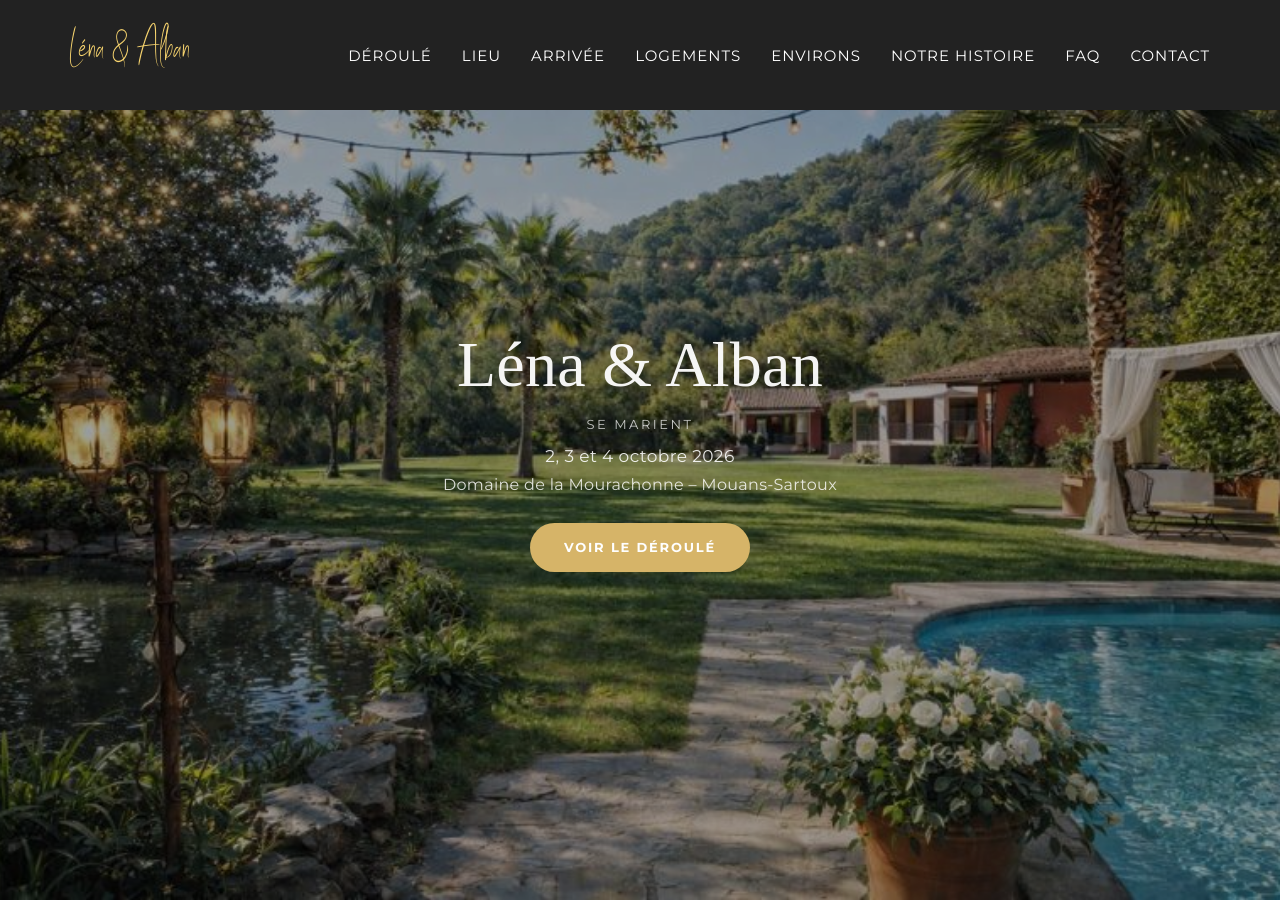
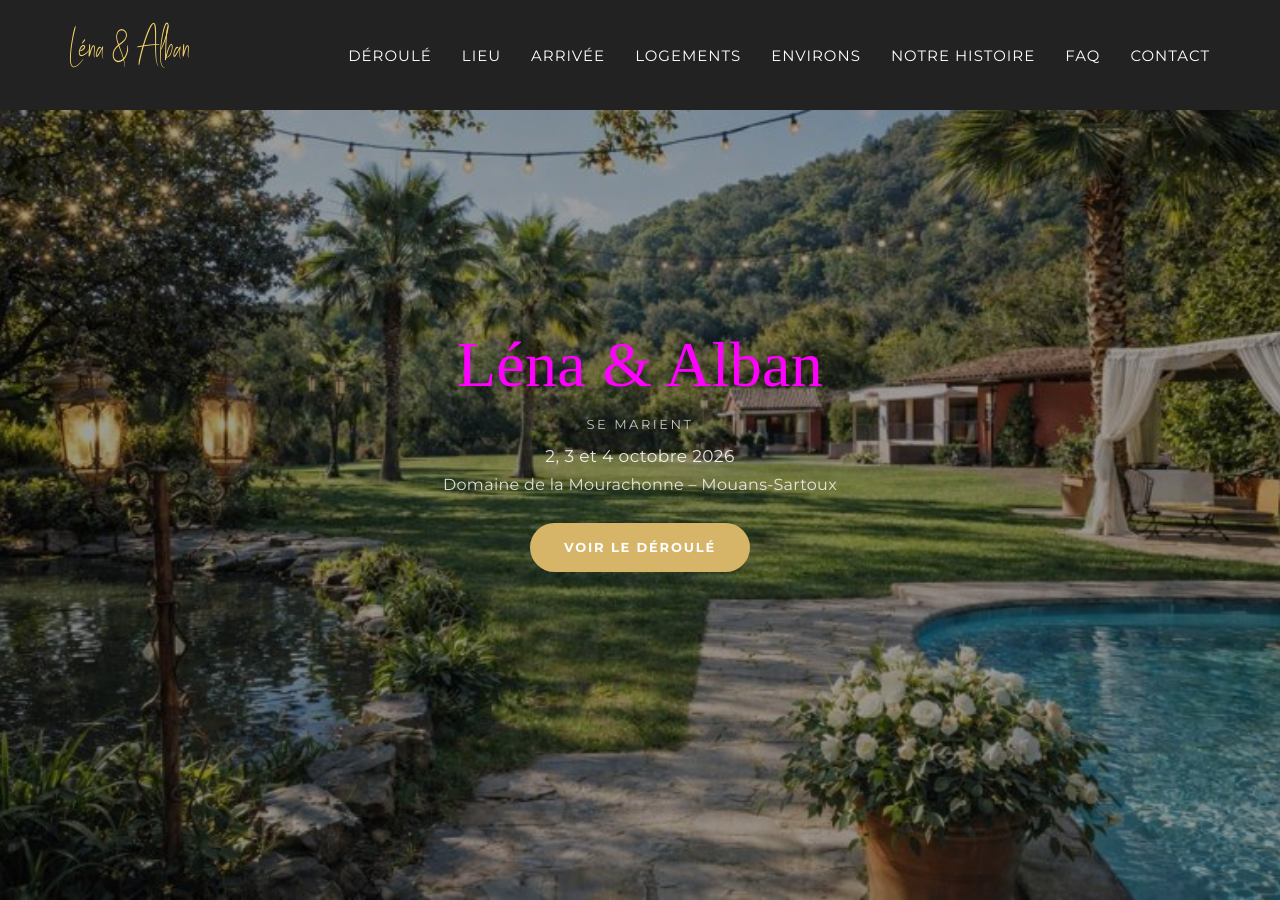
Before and after one commit to LenaAlban/lena-alban-wedding, a Jekyll site: the page built from _fr_pages/index.html, in a window 1280 px wide and 900 px high. Built offline with Jekyll 4.4.1, drawn with Linux system fonts in a browser that asks for light colours; some web fonts are replaced.

Commit message:
Update agency.css

```diff
--- a/_includes/css/agency.css
+++ b/_includes/css/agency.css
@@ -1025,3 +1025,7 @@ header.hero-header::before{
 .navbar-default .btn-m{
   display: none !important;
 }
+
+.hero-names {
+  color: #ff00ff !important;
+}
```
